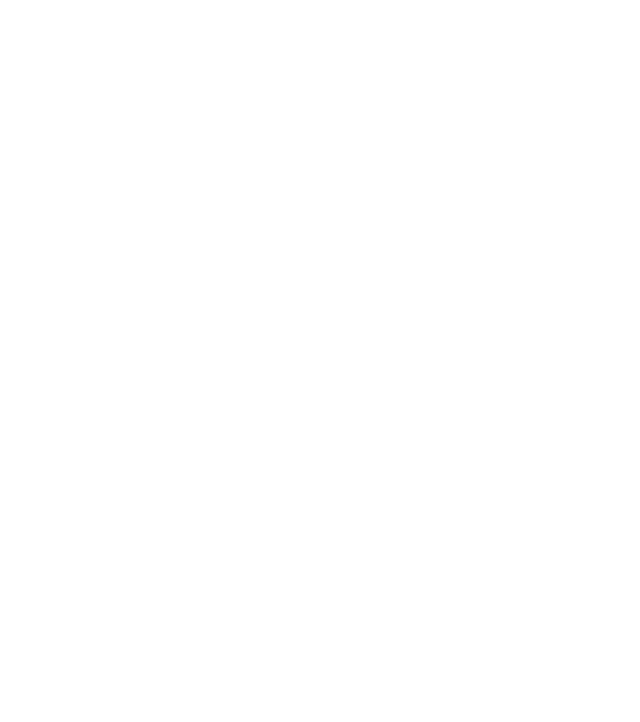
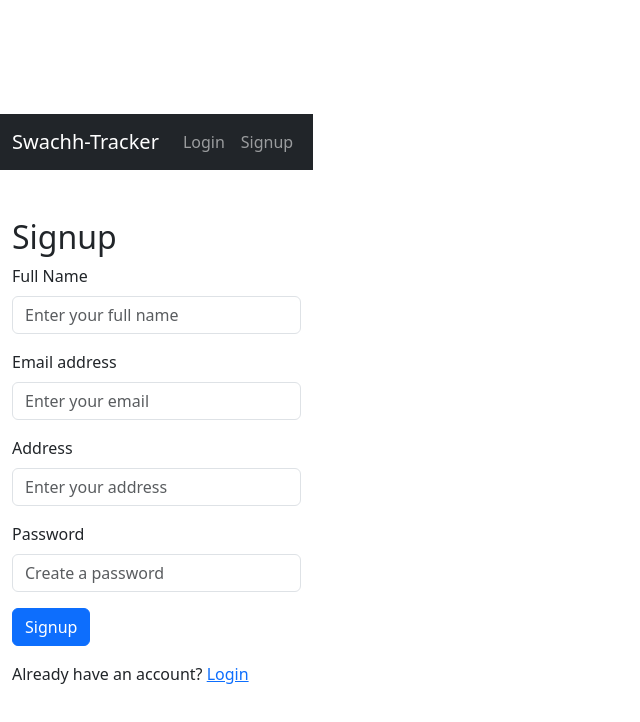
Before and after one commit to dc231/SwachhCity, a React (Vite) app in the folder client/: page /signup in a window 1280 px wide. Before the commit this address had no page. Shown: the top 722 px of the page, without its empty margins (0-640 px from the left). Built offline with nearby package versions, Linux system fonts and the light colour scheme.

Commit message:
create Signup page and Navbar component

```diff
--- a/client/src/App.jsx
+++ b/client/src/App.jsx
@@ -2,14 +2,17 @@
 import { BrowserRouter as Router, Routes, Route } from 'react-router-dom';
 import Home from './pages/Home';
 import Login from './pages/Login';
+import Signup from './pages/Signup';
+import AppNavbar from './components/Navbar';
 function App() {
   return (
     <Router>
       <div>
-        {/* I will add a Navbar component here later */}
+        <AppNavbar />
         <Routes>
           <Route path="/" element={<h1>Home Page</h1>} />
-          {/* I will add routes for Login, Signup, etc. here later */}
+          <Route path="/login" element={<Login />} />
+          <Route path="/signup" element={<Signup />} />
         </Routes>
       </div>
     </Router>
--- /dev/null
+++ b/client/src/components/Navbar.jsx
@@ -0,0 +1,23 @@
+import React from 'react';
+import { Link } from 'react-router-dom';
+import { Navbar, Nav, Container } from 'react-bootstrap';
+
+function AppNavbar() {
+  return (
+    <Navbar bg="dark" variant="dark" expand="lg">
+      <Container>
+        <Navbar.Brand as={Link} to="/">Swachh-Tracker</Navbar.Brand>
+        <Navbar.Toggle aria-controls="basic-navbar-nav" />
+        <Navbar.Collapse id="basic-navbar-nav">
+          <Nav className="ms-auto">
+            <Nav.Link as={Link} to="/login">Login</Nav.Link>
+            <Nav.Link as={Link} to="/signup">Signup</Nav.Link>
+            {/* I will add authenticated links (like Logout) here later */}
+          </Nav>
+        </Navbar.Collapse>
+      </Container>
+    </Navbar>
+  );
+}
+
+export default AppNavbar;
--- /dev/null
+++ b/client/src/pages/Signup.jsx
@@ -0,0 +1,55 @@
+import React from 'react';
+import { Link } from 'react-router-dom';
+
+function Signup() {
+  return (
+    <div className="container mt-5" style={{ maxWidth: '500px' }}>
+      <h2>Signup</h2>
+      <form>
+        <div className="mb-3">
+          <label htmlFor="name" className="form-label">Full Name</label>
+          <input
+            type="text"
+            className="form-control"
+            id="name"
+            placeholder="Enter your full name"
+          />
+        </div>
+        <div className="mb-3">
+          <label htmlFor="email" className="form-label">Email address</label>
+          <input
+            type="email"
+            className="form-control"
+            id="email"
+            placeholder="Enter your email"
+          />
+        </div>
+         <div className="mb-3">
+          <label htmlFor="address" className="form-label">Address</label>
+          <input
+            type="text"
+            className="form-control"
+            id="address"
+            placeholder="Enter your address"
+          />
+        </div>
+        <div className="mb-3">
+          <label htmlFor="password" className="form-label">Password</label>
+          <input
+            type="password"
+            className="form-control"
+            id="password"
+            placeholder="Create a password"
+          />
+        </div>
+        <button type="submit" className="btn btn-primary">Signup</button>
+        <div className="mt-3">
+          <span>Already have an account? </span>
+          <Link to="/login">Login</Link>
+        </div>
+      </form>
+    </div>
+  );
+}
+
+export default Signup;
```
